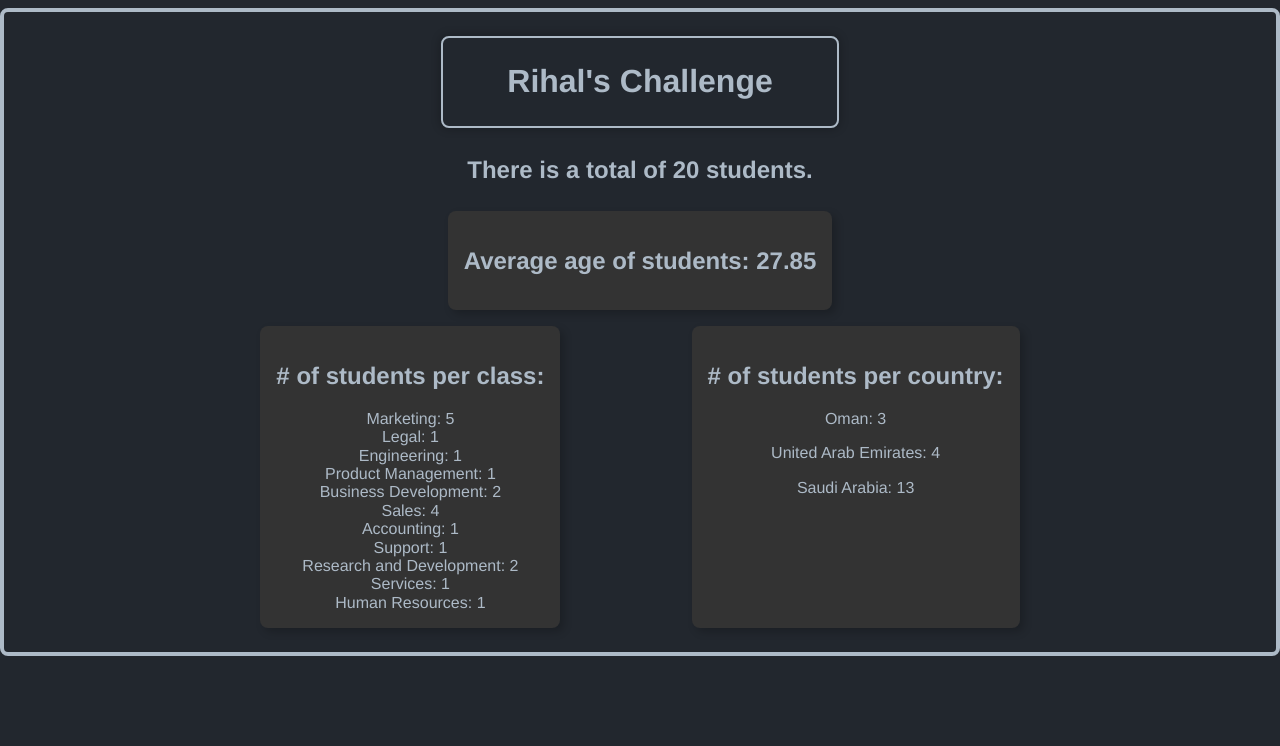
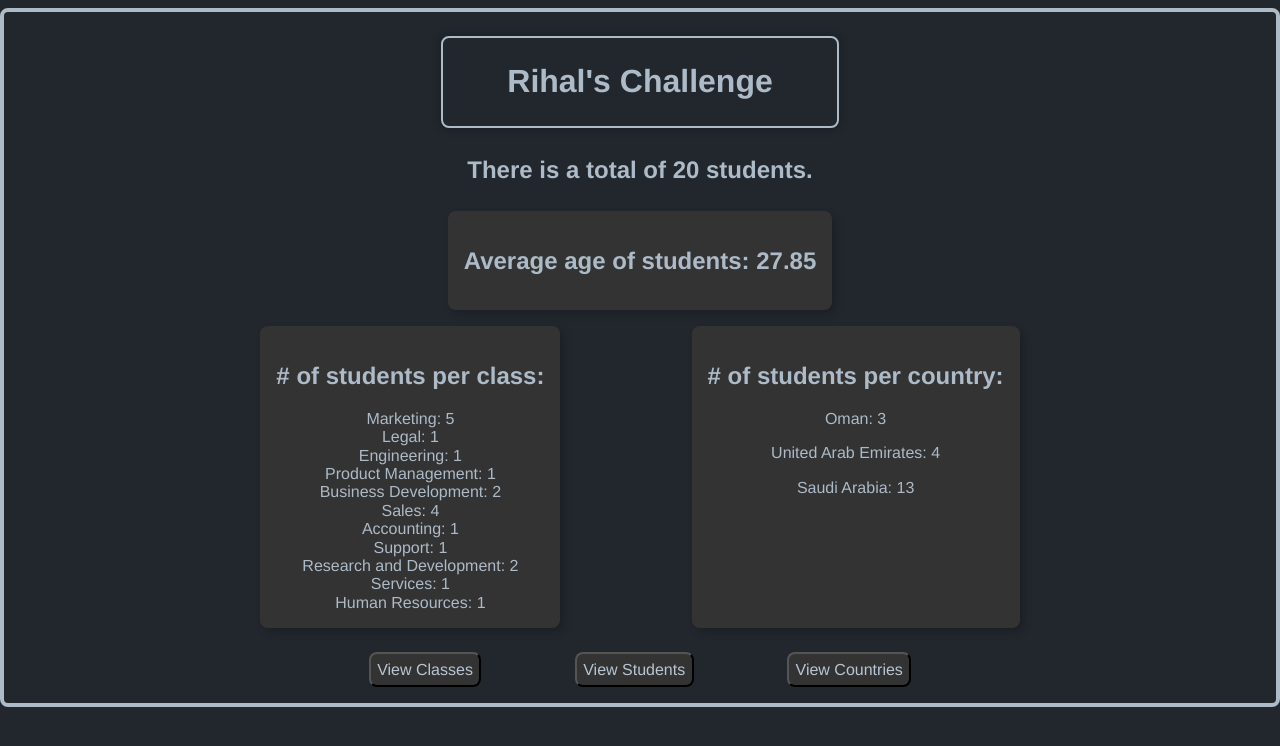
Before and after one commit to DandyDo/rihal-challenges-fullstack, a React (Create React App) app: page / in a window 1280 px wide. Shown: the top 746 px of the page. Built offline with nearby package versions, Linux system fonts and the light colour scheme; data requests are answered from the project's data file.

Commit message:
Added three buttons for 3 new components, refactored some folder structures.

```diff
--- /dev/null
+++ b/src/components/Lists/Classes.js
@@ -0,0 +1,7 @@
+import React from 'react';
+
+const Classes = () => {
+  return <div></div>;
+}
+
+export default Classes;
--- /dev/null
+++ b/src/components/Lists/Countries.js
@@ -0,0 +1,7 @@
+import React from 'react';
+
+const Countries = () => {
+  return <div></div>;
+}
+
+export default Countries;
--- /dev/null
+++ b/src/components/Lists/Students.js
@@ -0,0 +1,7 @@
+import React from 'react';
+
+const Students = () => {
+  return <div></div>;
+}
+
+export default Students;
--- a/src/components/Classes.js
+++ b/src/components/Stats/ClassesStats.js
@@ -1,6 +1,6 @@
 import React from "react";
 
-const Classes = ({ classes, students }) => {
+const ClassesStats = ({ classes, students }) => {
     return (
         <div className="bg-dark-gray ma2 br3 pa3 grow bw2 shadow-5">
             <h2># of students per class:</h2>
@@ -15,4 +15,4 @@ const Classes = ({ classes, students }) => {
     );
 }
 
-export default Classes;
+export default ClassesStats;
--- a/src/components/Countries.js
+++ b/src/components/Stats/CountriesStats.js
@@ -1,6 +1,6 @@
 import React from "react";
 
-const Countries = ({ countries, students }) => {
+const CountriesStats = ({ countries, students }) => {
     return (
         <div className="bg-dark-gray ma2 br3 pa3 grow bw2 shadow-5">
             <h2># of students per country:</h2>
@@ -15,4 +15,4 @@ const Countries = ({ countries, students }) => {
     );
 }
 
-export default Countries;
+export default CountriesStats;
--- a/src/components/Students copy.js
+++ b/src/components/Stats/StudentsAvg.js
@@ -1,6 +1,6 @@
 import React from "react";
 
-const Students = ({ avgAge }) => {
+const StudentsAvg = ({ avgAge }) => {
     return (
         <div className="tc bg-dark-gray dib br3 pa3 ma2 grow bw2 shadow-5">
             <h2>Average age of students: {avgAge}</h2>
@@ -8,4 +8,4 @@ const Students = ({ avgAge }) => {
     );
 }
 
-export default Students;
+export default StudentsAvg;
--- a/src/components/Students.js
+++ /dev/null
@@ -1,11 +0,0 @@
-import React from "react";
-
-const Students = ({ avgAge }) => {
-    return (
-        <div className="tc bg-dark-gray dib br3 pa3 ma2 grow bw2 shadow-5">
-            <h2>Average age of students: {avgAge}</h2>
-        </div>
-    );
-}
-
-export default Students;
--- a/src/containers/App.js
+++ b/src/containers/App.js
@@ -1,9 +1,12 @@
 import './App.css';
 import React, { useState, useEffect } from 'react';
 import Header from '../components/Header';
-import Classes from '../components/Classes';
-import Countries from '../components/Countries';
-import Students from '../components/Students';
+import Students from '../components/Lists/Students';
+import Countries from '../components/Lists/Countries';
+import Classes from '../components/Lists/Classes';
+import StudentsAvg from '../components/Stats/StudentsAvg';
+import CountriesStats from '../components/Stats/CountriesStats';
+import ClassesStats from '../components/Stats/ClassesStats';
 
 function App() {
   const [students, setStudents] = useState([])
@@ -73,11 +76,16 @@ function App() {
           <div>
             <Header/>
             <h2>{`There is a total of ${students.length} students.`}</h2>
-            <Students avgAge={ avgAge }/>
+            <StudentsAvg avgAge={ avgAge }/>
           </div>
           <div className="flex flex-wrap justify-around w-70 center">
-            <Classes classes={ classes } students ={ studentsPerClass }/>
-            <Countries countries={ countries } students ={ studentsPerCountry }/>
+            <ClassesStats classes={ classes } students ={ studentsPerClass }/>
+            <CountriesStats countries={ countries } students ={ studentsPerCountry }/>
+          </div>
+          <div className="flex flex-wrap justify-around mt3 w-50 center">
+            <button>View Classes</button>
+            <button>View Students</button>
+            <button>View Countries</button>
           </div>
       </div>
     );
--- a/src/index.css
+++ b/src/index.css
@@ -1,5 +1,4 @@
 body {
-  margin: 0;
   font-family: -apple-system, BlinkMacSystemFont, 'Segoe UI', 'Roboto', 'Oxygen',
     'Ubuntu', 'Cantarell', 'Fira Sans', 'Droid Sans', 'Helvetica Neue',
     sans-serif;
@@ -7,6 +6,17 @@ body {
   -moz-osx-font-smoothing: grayscale;
 }
 
+button {
+  color:#b8c5d3;
+  background-color: #333333;
+  border-radius: 8px;
+  padding: 0.4em;
+}
+
+button:hover {
+  color: #dddddd
+}
+
 code {
   font-family: source-code-pro, Menlo, Monaco, Consolas, 'Courier New',
     monospace;
```
